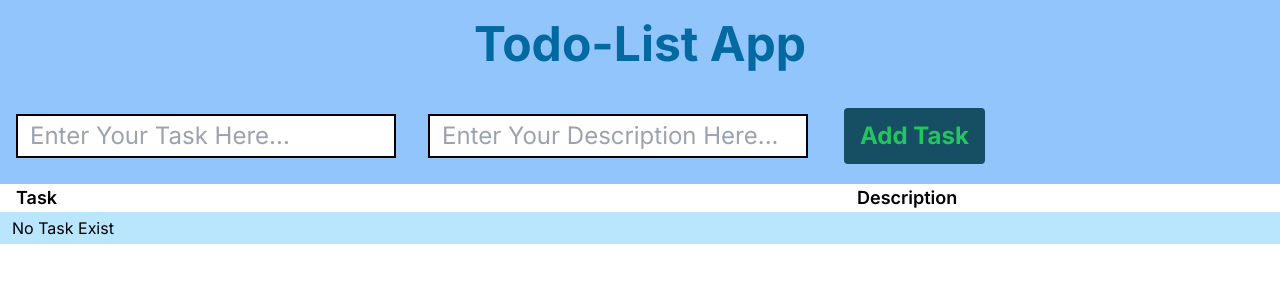
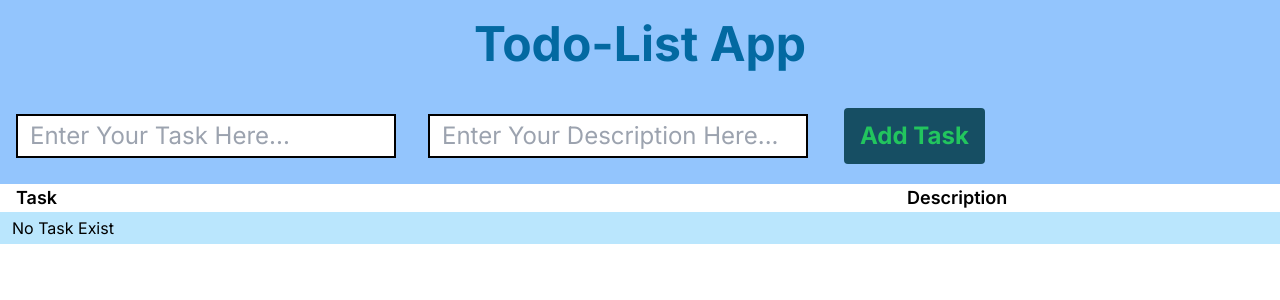
Before and after one commit to Zain-Ali7864/nextjs, a Next.js app: page / in a window 1280 px wide. Shown: the top 300 px of the page. Built offline with nearby package versions, Linux system fonts and the light colour scheme.

Commit message:
Update page.tsx

```diff
--- a/app/page.tsx
+++ b/app/page.tsx
@@ -113,7 +113,7 @@ const Page = () => {
         </form>
       </div>
 
-      <div className="flex text-lg font-semibold px-4 lg:gap-[800px] md:gap-[780px] gap-[160px]">
+      <div className="flex text-lg font-semibold px-4 lg:gap-[850px] md:gap-[780px] gap-[160px]">
         <div>Task</div>
         <div>Description</div>
       </div>
```
